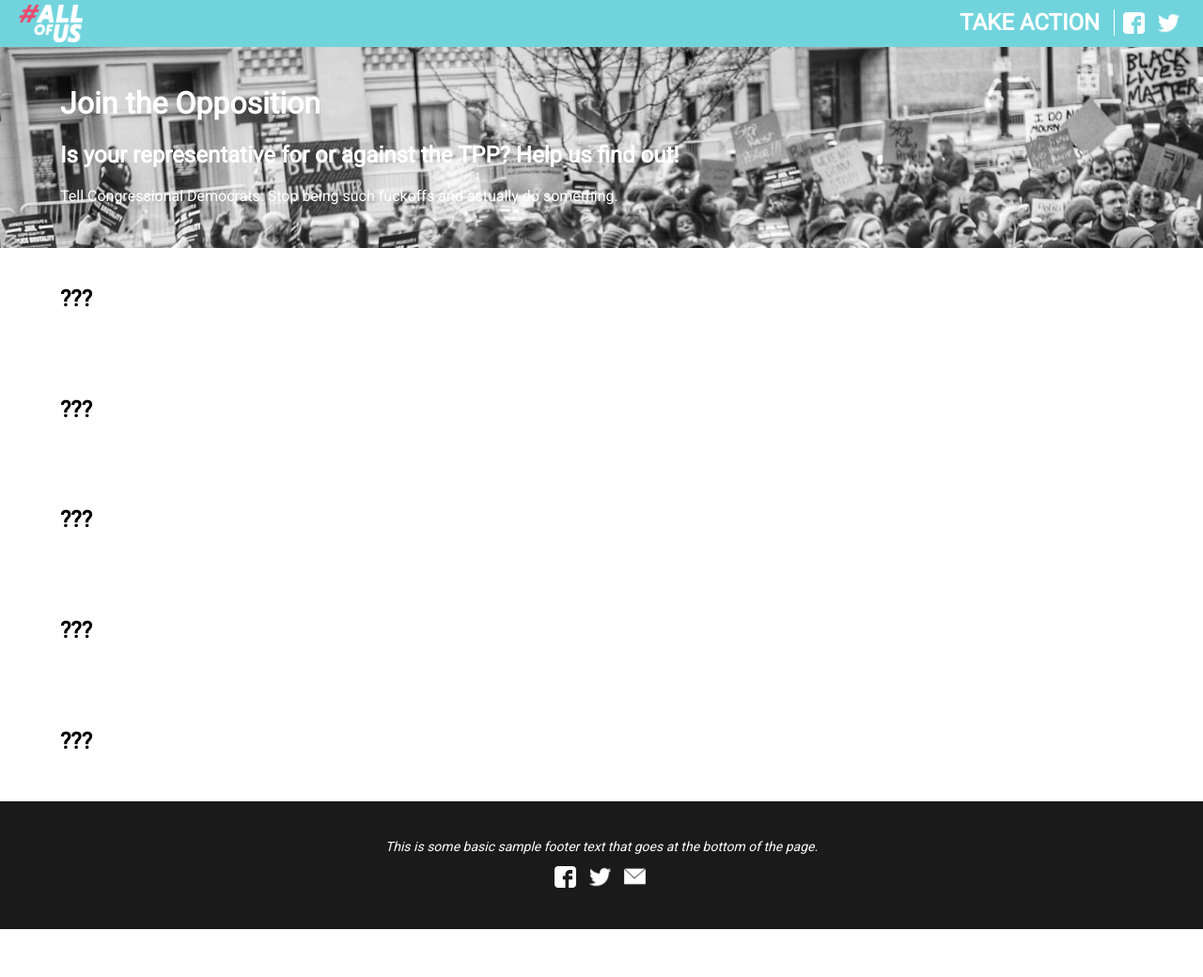
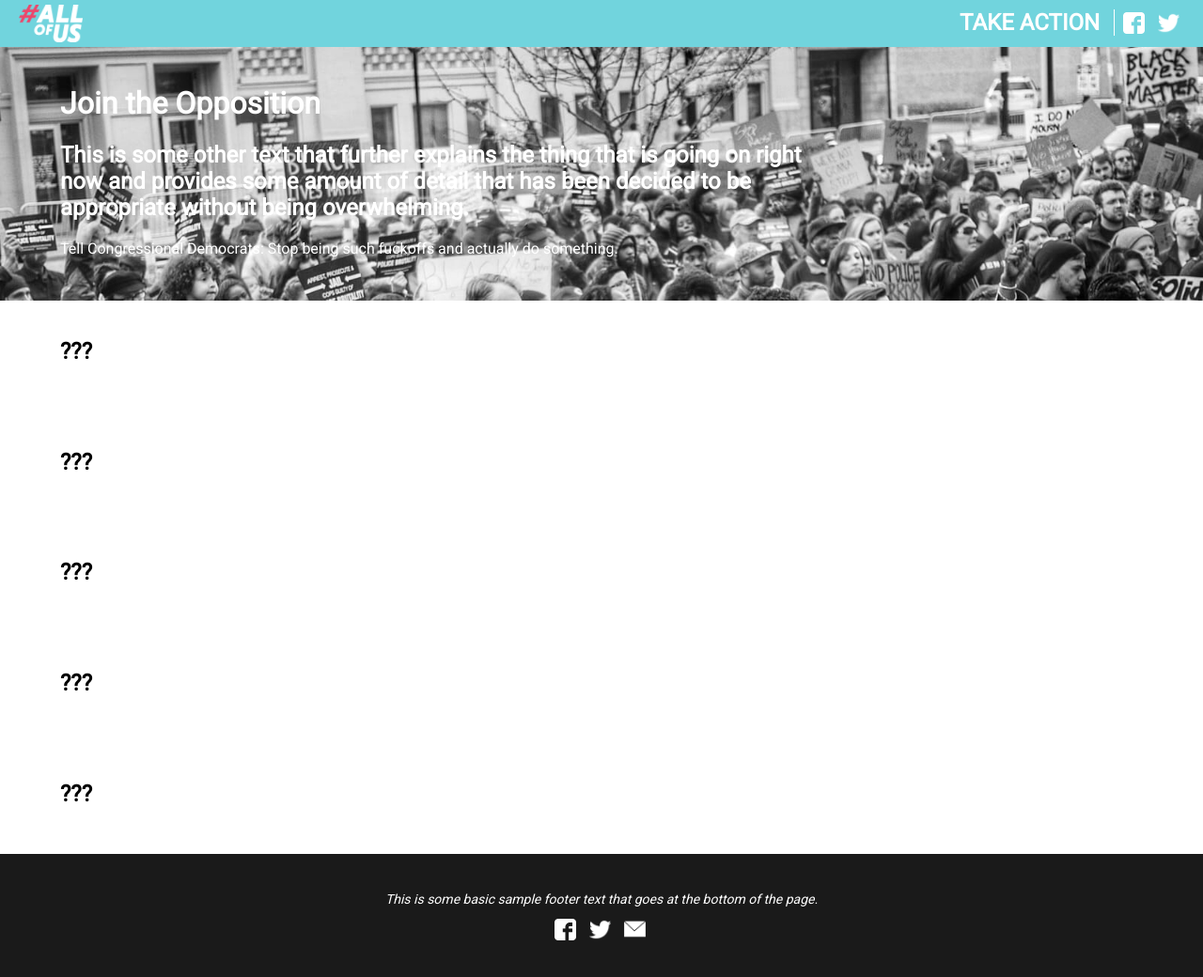
Before and after one commit to DigitalCharlie/allofus, a Jekyll site: the page built from index.html, in a window 1280 px wide and 1045 px high. Shown: the top 1040 px of the window at 94% size. Built offline with Jekyll 4.4.1, drawn with Linux system fonts in a browser that asks for light colours; nearby versions of some CDN libraries; a script that is not in the unit is left out.

Commit message:
little updates

```diff
--- a/css/allofus.css
+++ b/css/allofus.css
@@ -157,7 +157,7 @@
     }
 
     .section-content {
-
+        max-width:800px;
     }
 
 /* FIXING ACTION NETWORK STYLES */
--- a/index.html
+++ b/index.html
@@ -12,7 +12,7 @@ title: Home
       </h1>
 
       <h2>
-          Is your representative for or against the TPP? Help us find out!
+          This is some other text that further explains the thing that is going on right now and provides some amount of detail that has been decided to be appropriate without being overwhelming.
       </h2>
 
       <p class="petition-text" id="action-form">Tell Congressional Democrats: Stop being such fuckoffs and actually do something.</p>
```
